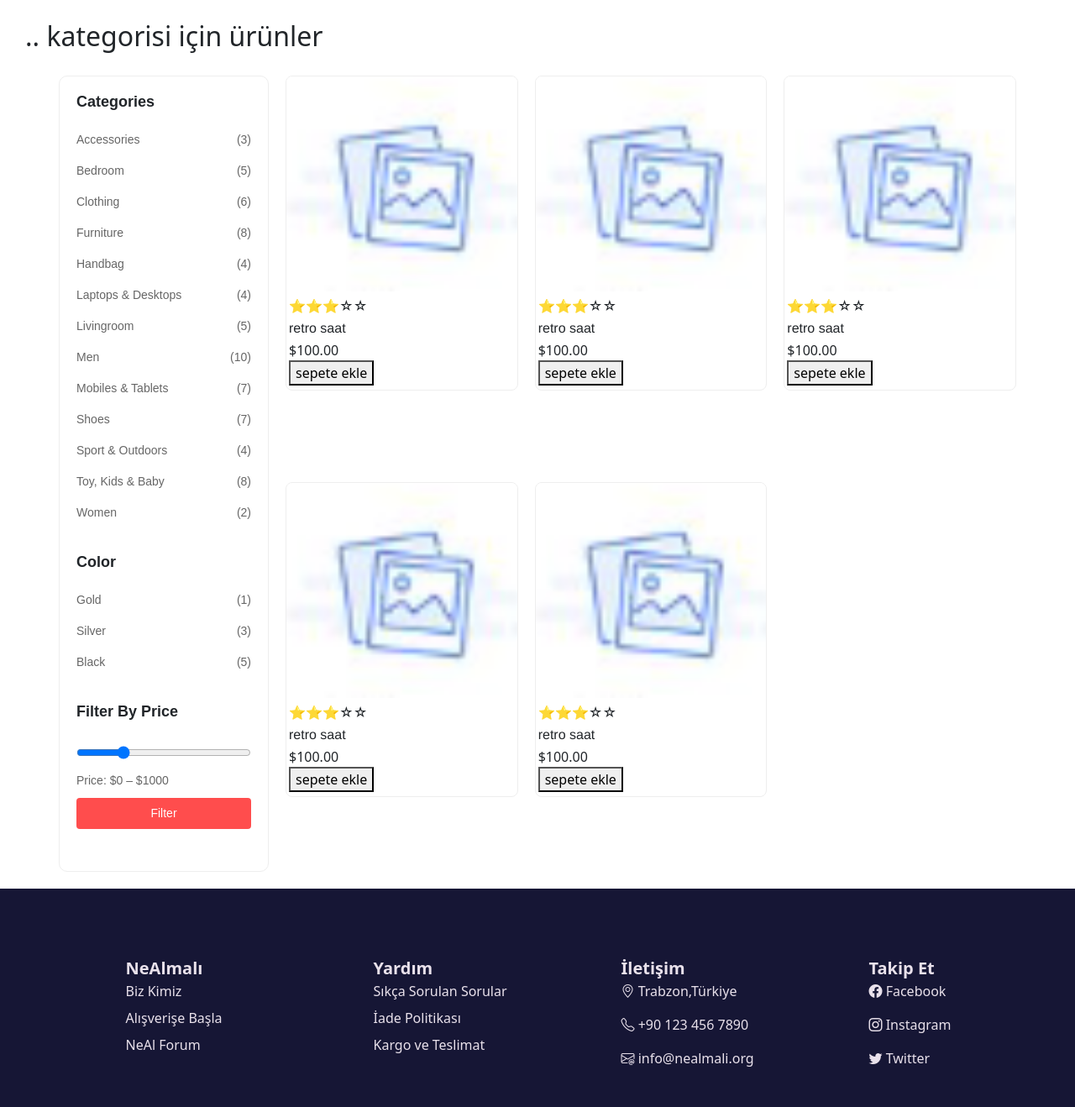
After one commit to bilge9/NeAlmali, a Django app: page //shop_categories in a window 1280 px wide. The commit adds this page. Shown: the part 276-1594 px from the top of the page at 84% size. Run offline with Django 5.2, Linux system fonts and the light colour scheme.

Commit message:
alışveriş kategori sayfası eklendi.

```diff
--- /dev/null
+++ b/account/mainaccount/templates/shop_categories.html
@@ -0,0 +1,238 @@
+{%load static%}
+<!DOCTYPE html>
+<html lang="en">
+
+<head>
+    <meta charset="UTF-8">
+    <meta name="viewport" content="width=device-width, initial-scale=1.0">
+    <title>NeAlmalı</title>
+
+    <link rel="stylesheet" href={% static 'css/main.css' %}>
+    <link rel="stylesheet" href={% static 'css/shop_categ.css' %}>
+    <link rel="stylesheet" href={% static 'css/shop.css' %}>
+    <link href="https://cdn.jsdelivr.net/npm/bootstrap@5.3.3/dist/css/bootstrap.min.css" rel="stylesheet">
+    <script src="https://cdn.jsdelivr.net/npm/bootstrap@5.3.3/dist/js/bootstrap.bundle.min.js"></script>
+    <link rel="stylesheet" href="https://cdn.jsdelivr.net/npm/bootstrap-icons@1.11.3/font/bootstrap-icons.min.css">
+  </head>
+
+  <body>
+    <div class="nav-container">
+      <div class="gizlinavbar">
+        <div class="topnav">
+          <div class="logo">
+            <a href={% url 'index' %} class="logo">
+              <img src="/NeAlmalıLogo.png" alt="logo" style="height: 80px;">
+            </a>
+          </div>
+
+          <!-- Arama çubuğu -->
+          <div class="search-bar">
+            <div class="input-group">
+              <input type="text" class="form-control" placeholder="" aria-label="Search">
+              <button class="input-group-text">
+                <i class="bi bi-search"></i>
+              </button>
+
+            </div>
+          </div>
+
+          <!--İkonlar-->
+          <div class="icons-container">
+
+            <a href={% url 'register'%} class="icon-btn" style="color: black;">
+              <i class="bi bi-person"></i> <!-- Kullanıcı simgesi -->
+            </a>
+
+            <button class="icon-btn">
+              <i class="bi bi-bell"></i>
+            </button>
+
+            <button class="icon-btn">
+              <i class="bi bi-heart"></i>
+            </button>
+
+            <button class="icon-btn">
+              <i class="bi bi-bag"></i>
+            </button>
+
+          </div>
+        </div>
+      </div>
+    </div>
+    <div class="shop-hero">
+        <img src="/pictures/shopbanner.png">
+    </div>
+
+    <div class="cat-cap"><!-- kategori sayfasının başlığı-->
+      <h2>.. kategorisi için ürünler</h2>
+    </div>
+
+    <div class="sayfa-wrapper"><!-- filtreleme kısmı ve ürünleri ayırdık sağ sol olacak şekilde-->
+
+      <div class="filter-sidebar"><!--filtre kısmı-->
+        <div class="filter-box">
+          <h5>Categories</h5>
+          <ul class="filter-list">
+            <li>Accessories <span>(3)</span></li>
+            <li>Bedroom <span>(5)</span></li>
+            <li>Clothing <span>(6)</span></li>
+            <li>Furniture <span>(8)</span></li>
+            <li>Handbag <span>(4)</span></li>
+            <li>Laptops & Desktops <span>(4)</span></li>
+            <li>Livingroom <span>(5)</span></li>
+            <li>Men <span>(10)</span></li>
+            <li>Mobiles & Tablets <span>(7)</span></li>
+            <li>Shoes <span>(7)</span></li>
+            <li>Sport & Outdoors <span>(4)</span></li>
+            <li>Toy, Kids & Baby <span>(8)</span></li>
+            <li>Women <span>(2)</span></li>
+          </ul>
+        </div>
+
+        <div class="filter-box">
+          <h5>Color</h5>
+          <ul class="filter-list">
+            <li>Gold <span>(1)</span></li>
+            <li>Silver <span>(3)</span></li>
+            <li>Black <span>(5)</span></li>
+          </ul>
+        </div>
+
+        <div class="filter-box">
+          <h5>Filter By Price</h5>
+          <input type="range" min="0" max="1000" value="250" class="price-range">
+          <div class="price-values">
+            Price: $<span id="min-price">0</span> – $<span id="max-price">1000</span>
+          </div>
+          <button class="filter-button">Filter</button>
+        </div>
+
+      </div>
+
+      <div class="products"><!--ürünler kısmı-->
+        <div class="product-wrap"><!--her ürün küçük paketlere bölündü ve resimle bilgilerin görüntüsü ayarlandı-->
+          <div class="product-img">
+            <img src={% static 'pictures/imageplaceholder.png' %} alt="Ürün 1" class="main-img">
+            <img src={% static 'pictures/imageplaceholder2.png' %} alt="Ürün 1 Hover" class="hover-img">
+          </div>
+          <div class="product-info">
+            <span class="rating">⭐⭐⭐☆☆</span>
+            <h6 class="urun-baslik">retro saat</h6>
+            <div class="urun-fiyat">$100.00</div>
+            <button class="urun-button">sepete ekle</button>
+          </div>
+
+        </div>
+        <div class="product-wrap">
+          <div class="product-img">
+            <img src={% static 'pictures/imageplaceholder.png' %} alt="Ürün 1" class="main-img">
+            <img src={% static 'pictures/imageplaceholder2.png' %} alt="Ürün 1 Hover" class="hover-img">
+          </div>
+          <div class="product-info">
+            <span class="rating">⭐⭐⭐☆☆</span>
+            <h6 class="urun-baslik">retro saat</h6>
+            <div class="urun-fiyat">$100.00</div>
+            <button class="urun-button">sepete ekle</button>
+          </div>
+
+        </div>
+        <div class="product-wrap">
+          <div class="product-img">
+            <img src={% static 'pictures/imageplaceholder.png' %} alt="Ürün 1" class="main-img">
+            <img src={% static 'pictures/imageplaceholder2.png' %} alt="Ürün 1 Hover" class="hover-img">
+          </div>
+          <div class="product-info">
+            <span class="rating">⭐⭐⭐☆☆</span>
+            <h6 class="urun-baslik">retro saat</h6>
+            <div class="urun-fiyat">$100.00</div>
+            <button class="urun-button">sepete ekle</button>
+          </div>
+
+        </div>
+        <div class="product-wrap">
+          <div class="product-img">
+            <img src={% static 'pictures/imageplaceholder.png' %} alt="Ürün 1" class="main-img">
+            <img src={% static 'pictures/imageplaceholder2.png' %} alt="Ürün 1 Hover" class="hover-img">
+          </div>
+          <div class="product-info">
+            <span class="rating">⭐⭐⭐☆☆</span>
+            <h6 class="urun-baslik">retro saat</h6>
+            <div class="urun-fiyat">$100.00</div>
+            <button class="urun-button">sepete ekle</button>
+          </div>
+
+        </div>
+        <div class="product-wrap">
+          <div class="product-img">
+            <img src={% static 'pictures/imageplaceholder.png' %} alt="Ürün 1" class="main-img">
+            <img src={% static 'pictures/imageplaceholder2.png' %} alt="Ürün 1 Hover" class="hover-img">
+          </div>
+          <div class="product-info">
+            <span class="rating">⭐⭐⭐☆☆</span>
+            <h6 class="urun-baslik">retro saat</h6>
+            <div class="urun-fiyat">$100.00</div>
+            <button class="urun-button">sepete ekle</button>
+          </div>
+
+        </div>
+
+
+
+
+          <!-- Diğer ürünler aynı şekilde buraya -->
+
+      </div>
+
+
+    </div>
+
+
+    <footer id="footter" class="footer">
+      <div class="footer-content">
+        <div class="footer-sütun">
+
+          <div class="sütun">
+            <span class="fs-5">NeAlmalı</span>
+            <ul class="baslik">
+              <li class="mb-2"><a href="about_us.html">Biz Kimiz</a></li>
+              <li class="mb-2"><a href={% url 'shopping' %}>Alışverişe Başla</a></li>
+              <li class="mb-2"><a href="forum.html">NeAl Forum</a></li>
+            </ul>
+          </div>
+
+          <div class="sütun">
+            <span class="fs-5">Yardım</span>
+            <ul class="baslik">
+              <li class="mb-2"><a href="#">Sıkça Sorulan Sorular</a></li>
+              <li class="mb-2"><a href="#">İade Politikası</a></li>
+              <li class="mb-2"><a href="#">Kargo ve Teslimat</a></li>
+            </ul>
+          </div>
+
+
+          <!--iletişim bilgileri sütunu -->
+          <div class="sütun">
+            <div class="contact-info">
+              <span class="fs-5">İletişim</span>
+              <p><i class="bi bi-geo-alt"></i> Trabzon,Türkiye</p>
+              <p><i class="bi bi-telephone"></i> +90 123 456 7890</p>
+              <p><i class="bi bi-envelope-at"></i> info@nealmali.org</p>
+            </div>
+          </div>
+
+          <div class="sütun">
+            <div class="takip">
+              <span class="fs-5">Takip Et</span>
+              <p><a href="#"><i class="bi bi-facebook"></i> Facebook</a></p>
+              <p><a href="#"><i class="bi bi-instagram"></i> Instagram</a></p>
+              <p><a href="#"><i class="bi bi-twitter"></i> Twitter</a></p>
+            </div>
+          </div>
+
+        </div>
+      </div>
+    </footer>
+
+    <script src={% static 'main.js' %}></script>
+  </body>
+</html>
--- a/account/mainaccount/templates/shopping.html
+++ b/account/mainaccount/templates/shopping.html
@@ -93,7 +93,7 @@
       <div class="kategori-kutu-dropdown">
 
         <div class="kategori-kutu">
-          <a href="shop-categories.html">Moda</a>
+          <a href={% url 'shop_categories' %}>Moda</a>
         </div>
         <div class="mega-menu">
 
--- a/account/mainaccount/urls.py
+++ b/account/mainaccount/urls.py
@@ -6,4 +6,5 @@ urlpatterns = [
     path('/register', views.register, name='register'),
     path('/login', views.login_view, name='login_view'),
     path( '/shopping', views.shopping, name='shopping'),
+    path('/shop_categories', views.shop_categories, name='shop_categories'),
 ]
--- a/account/mainaccount/views.py
+++ b/account/mainaccount/views.py
@@ -11,4 +11,7 @@ def login_view(request):  # 'login' ismi Python'da gömülü olduğu için '_vie
 
 def shopping(request):
     return render(request, 'shopping.html')
+
+def shop_categories(request):
+    return render(request, 'shop_categories.html')
 # Create your views here.
--- /dev/null
+++ b/account/static/css/shop_categ.css
@@ -0,0 +1,152 @@
+.sayfa {
+    display: flex;
+    gap: 30px;
+    padding: 20px;
+}
+.cat-cap{
+    margin-top: 50px;
+    margin-left: 30px;
+}
+.sayfa-wrapper {
+    display: flex;
+    gap: 20px;
+    padding: 20px;
+    margin-right: 50px;
+    margin-left: 50px;
+}
+  /* Sol Filtre Paneli */
+
+.filter-sidebar {
+     border-radius: 10px;
+    width: 250px;
+    padding: 20px;
+    background-color: #fff;
+    border: 1px solid #eee;
+    font-family: Arial, sans-serif;
+    align-self: flex-start;
+    height: fit-content; /* İçeriği kadar uzasın */
+    position: sticky;
+}
+
+.filter-box {
+    margin-bottom: 30px;
+}
+
+.filter-box h5 {
+    font-size: 18px;
+    margin-bottom: 15px;
+    font-weight: bold;
+}
+
+.filter-list {
+    list-style: none;
+    padding: 0;
+}
+
+.filter-list li {
+    font-size: 14px;
+    padding: 8px 0;
+    display: flex;
+    justify-content: space-between;
+    color: #666;
+    cursor: pointer;
+}
+
+.filter-list li:hover {
+    color: #000;
+}
+
+.price-range {
+    width: 100%;
+    margin: 15px 0;
+}
+
+.price-values {
+    font-size: 14px;
+    margin-bottom: 10px;
+    color: #666;
+}
+
+.filter-button {
+    width: 100%;
+    padding: 8px;
+    background-color: #ff4d4d;
+    border: none;
+    color: #fff;
+    font-size: 14px;
+    border-radius: 4px;
+    cursor: pointer;
+}
+
+.filter-button:hover {
+    background-color: #e60000;
+}
+
+  /* Ürünler Alanı */
+.products {
+    display: grid;
+    grid-template-columns: repeat(auto-fill, minmax(250px, 1fr)); /* 3 ürün yan yana */
+    gap: 20px;
+    flex: 1;
+}
+.product-wrap{
+    background: #fff;
+    border: 1px solid #eee;
+    border-radius: 8px;
+    overflow: hidden;
+    display: flex;
+    flex-direction: column;
+    text-align: left;
+    transition: 0.3s;
+    height: 375px;
+
+}
+.product-wrap:hover {
+    box-shadow: 0 2px 13px rgba(0,0,0,0.1);
+}
+.product-img{
+    width: 100%;
+    height: 270px;
+    overflow: hidden;
+    margin-bottom: 5px;
+    object-position: center;
+    position: relative;
+
+}
+.product-img img{
+    object-fit: cover;
+    width: 100%;
+    height: 100%;
+    transition: opacity 0.25s ease;
+    position: absolute;
+    top: 0;
+    left: 0;
+}
+.product-img .hover-img {
+  opacity: 0;
+}
+
+.product-img:hover .hover-img {
+  opacity: 1;
+}
+
+.product-img:hover .main-img {
+  opacity: 0;
+}
+.product-info{
+    margin-bottom: 5px;
+    margin-top: 0px;
+    margin-left: 3px;
+}
+.product-wrap .rating{
+    margin-top: 0;
+    margin-bottom: 0;
+}
+.product-wrap .urun-baslik{
+    font-family: 'Franklin Gothic Medium', 'Arial Narrow', Arial, sans-serif;
+
+}
+
+.product-wrap h6 {
+    margin: 5px 0 5px;
+}
```
